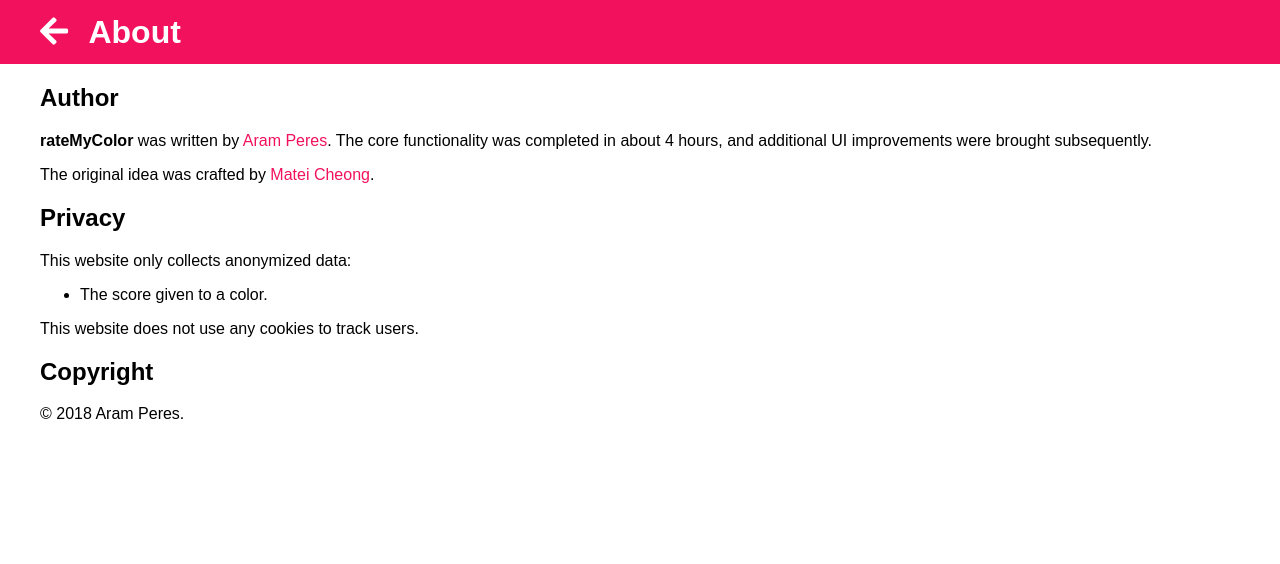
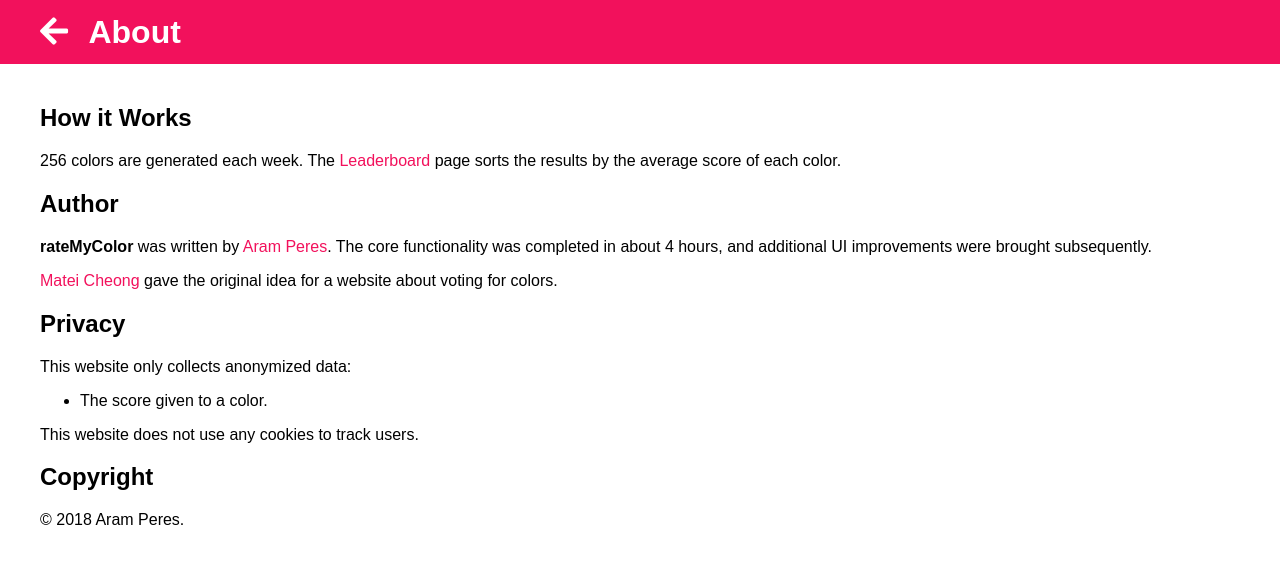
Before and after one commit to aramperes/rmc, a Python web app: template templates/about.html in a window 1280 px wide. Shown: the top 564 px of the page. Run offline with Jinja, Linux system fonts and the light colour scheme; the template is opened without the code that fills it, so the values that code supplies are empty; some libraries are stand-ins or nearby versions.

Commit message:
Update about page

```diff
--- a/static/about.css
+++ b/static/about.css
@@ -7,3 +7,7 @@
     color: #f2115c;
     text-decoration: none;
 }
+
+#about-content {
+    margin-top: 40px;
+}
--- a/templates/about.html
+++ b/templates/about.html
@@ -8,7 +8,12 @@
 {% block page_title %}About{% endblock %}
 
 {% block page_content %}
-    <div class="container">
+    <div class="container" id="about-content">
+        <h2>How it Works</h2>
+        <p>
+            256 colors are generated each week. The <a href="{{ url_for("main.leaderboard") }}">Leaderboard</a>
+            page sorts the results by the average score of each color.
+        </p>
         <h2>Author</h2>
         <p>
             <strong>rateMyColor</strong> was written by <a href="https://momoperes.ca" target="_blank">Aram Peres</a>.
@@ -16,7 +21,8 @@
             subsequently.
         </p>
         <p>
-            The original idea was crafted by <a href="https://wavy.fm/profile/MattHey" target="_blank">Matei Cheong</a>.
+            <a href="https://wavy.fm/profile/MattHey" target="_blank">Matei Cheong</a> gave the original idea for
+            a website about voting for colors.
         </p>
         <h2>Privacy</h2>
         <p>
```
